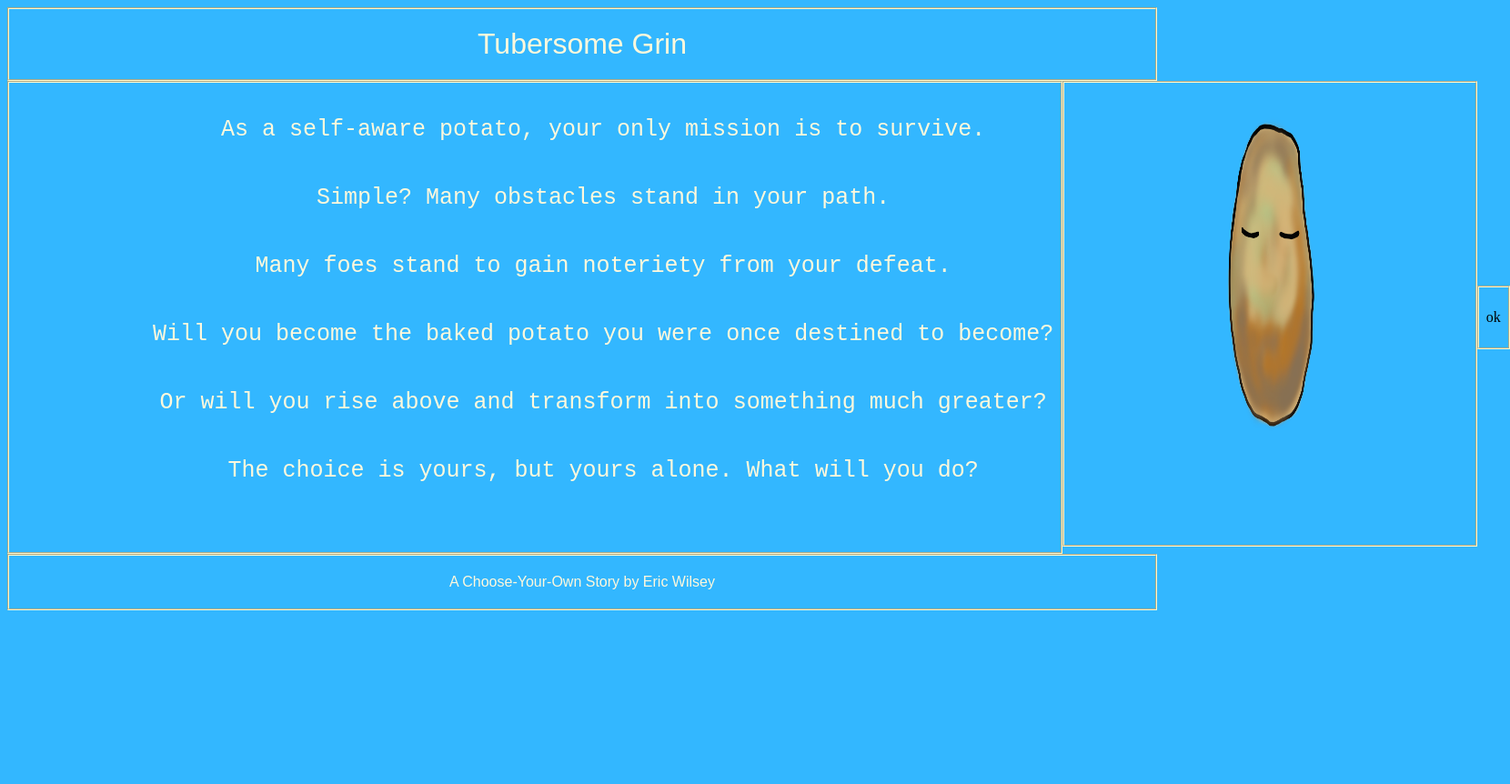
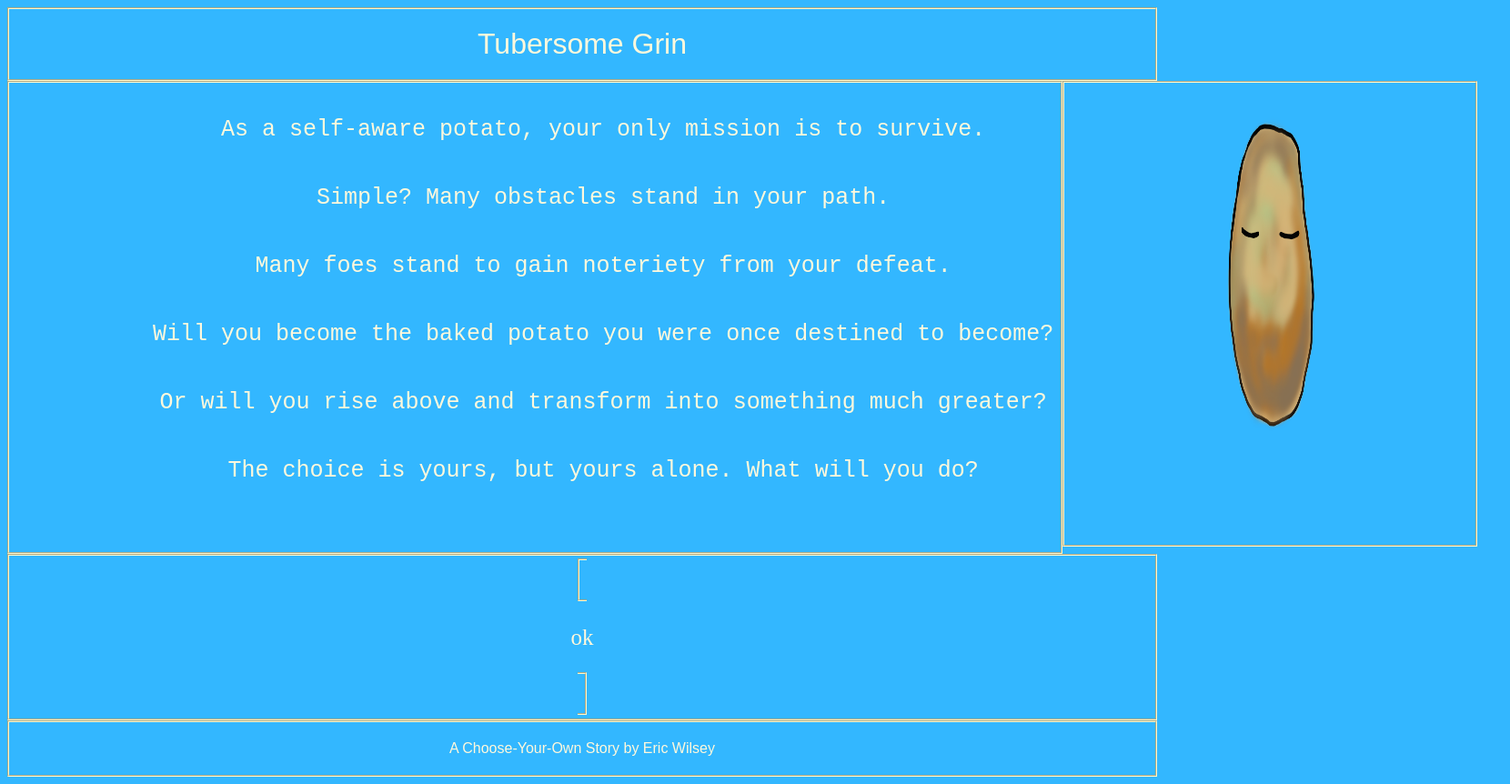
Before and after one commit to ewilsey/MART441, a plain HTML site: page HW-4/index.html in a window 1280 px wide. Shown: the whole page at 91% size, 1660 px wide, since content can reach past the window. Before the commit the page ends 800 px from the top, so only its background shows below. Drawn offline with Linux system fonts and the light colour scheme.

Commit message:
um stuff

```diff
--- a/HW-4/index.html
+++ b/HW-4/index.html
@@ -31,12 +31,12 @@
           <img src="imgs/One.png" alt="Default" title="Default Image" height="488" width="435.5">
         </div>
       </aside>
-      <div id="choice" class="container">
+    </div>
+    <div id="choice" class="container">
+      <special>
         <p>ok</p>
-
-      </div>
+      </special>
     </div>
-
     <footer>A Choose-Your-Own Story by Eric Wilsey</footer>
   </body>
 </html>
--- a/HW-4/style.css
+++ b/HW-4/style.css
@@ -38,6 +38,16 @@ main{
 aside{
   float: right;
 }
+special{
+  color: cornsilk;
+  font-family: serif;
+  font-style: normal;
+  font-size: 25px;
+  line-height: 150%;
+  border: 2px solid #FFFACD;
+  border-style: groove;
+  margin: auto;
+  padding: 8px;}
 footer{
   color: cornsilk;
   font-family:fantasy;
```
